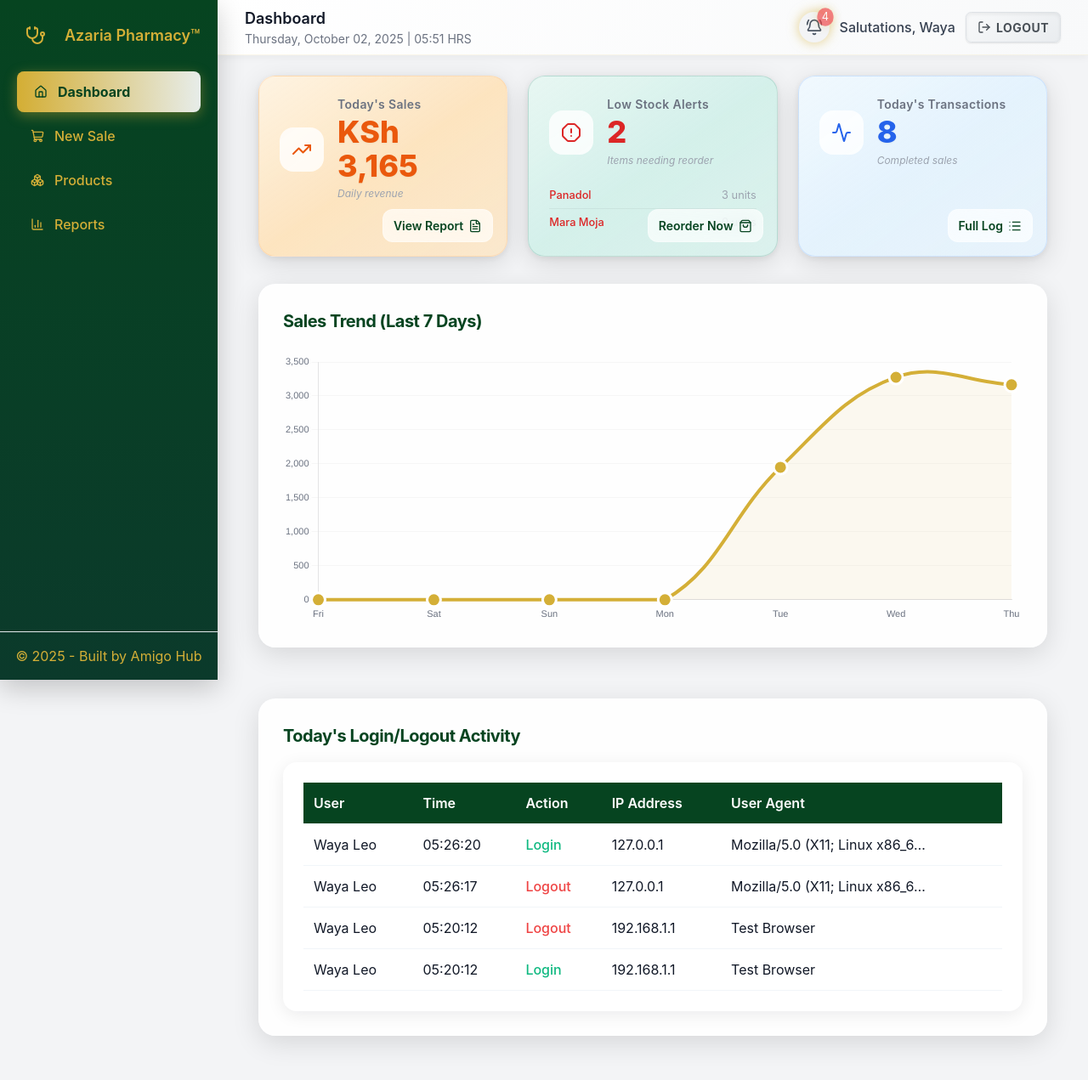
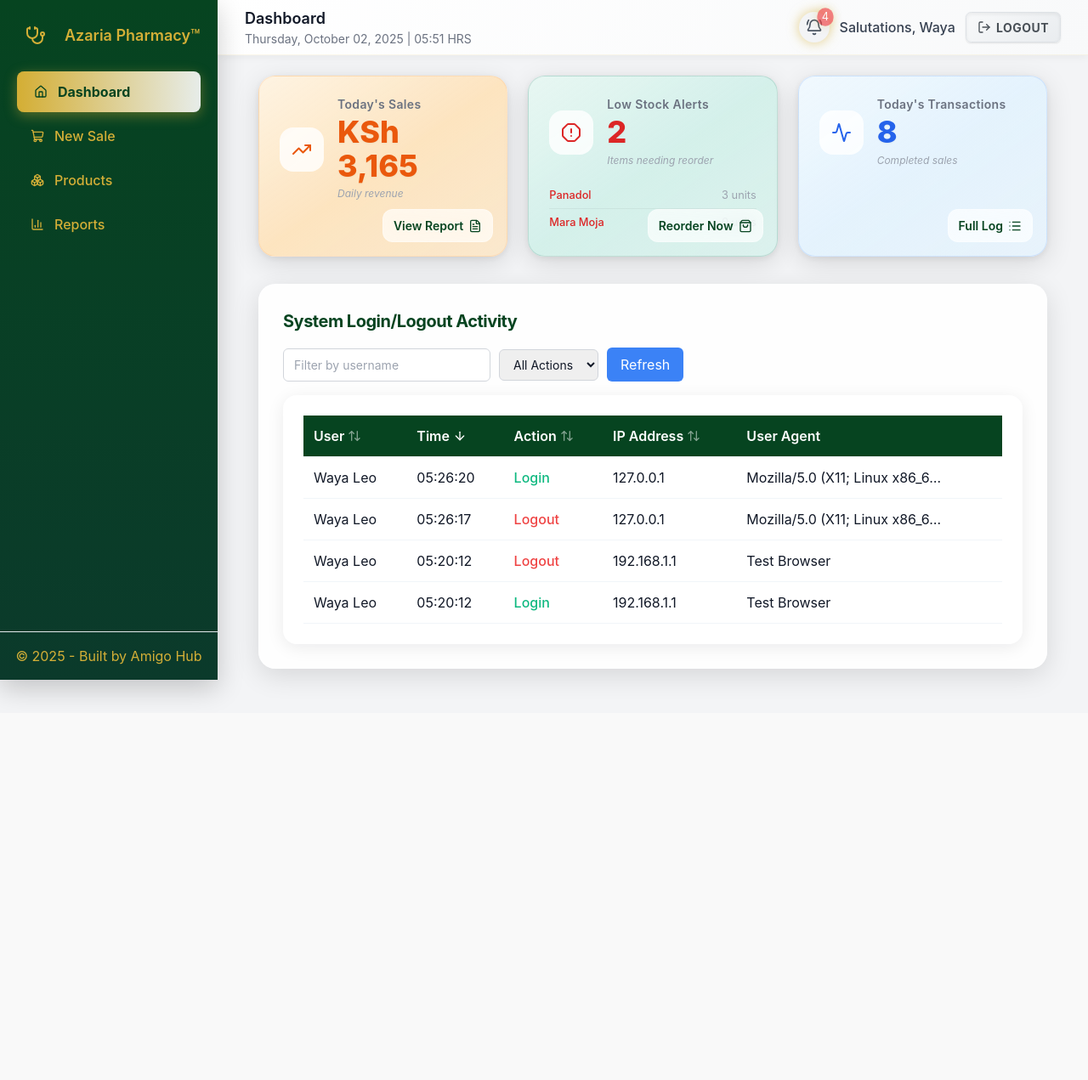
Before and after one commit to alexwaya0/pos, a Django app: page / in a window 1280 px wide. Shown: the whole page at 85% size. After the commit the page ends 827 px from the top, so only its background shows below. Run offline with Django 5.2, Linux system fonts and the light colour scheme; a user stored in the database is signed in; data comes from the database, SQL or seed files in the repository; both versions use the stored data as it was after the commit; some libraries are stand-ins or nearby versions.

Commit message:
login logout for admin

```diff
--- a/pos/templates/pos/dashboard.html
+++ b/pos/templates/pos/dashboard.html
@@ -158,25 +158,6 @@
   .low-stock-qty {
     color: #9ca3af;
   }
-  .chart-container {
-    background: rgba(255, 255, 255, 0.9);
-    border-radius: 20px;
-    box-shadow: 0 8px 32px rgba(0, 0, 0, 0.12);
-    padding: 28px;
-    margin-bottom: 28px;
-    backdrop-filter: blur(20px);
-    border: 1px solid rgba(255, 255, 255, 0.2);
-    transition: all 0.4s ease;
-  }
-  .chart-container:hover {
-    transform: translateY(-2px);
-    box-shadow: 0 16px 48px rgba(0, 0, 0, 0.15);
-  }
-  .chart-wrapper {
-    position: relative;
-    height: 320px;
-    margin-top: 20px;
-  }
   .logs-container {
     background: rgba(255, 255, 255, 0.9);
     border-radius: 20px;
@@ -190,6 +171,31 @@
   .logs-container:hover {
     transform: translateY(-2px);
     box-shadow: 0 16px 48px rgba(0, 0, 0, 0.15);
+  }
+  .filters {
+    display: flex;
+    align-items: center;
+    gap: 10px;
+    margin-bottom: 16px;
+    flex-wrap: wrap;
+  }
+  .filters input, .filters select {
+    padding: 8px 12px;
+    border: 1px solid #d1d5db;
+    border-radius: 6px;
+    font-size: 14px;
+  }
+  .filters button {
+    padding: 8px 16px;
+    background: #3b82f6;
+    color: white;
+    border: none;
+    border-radius: 6px;
+    cursor: pointer;
+    transition: background 0.2s;
+  }
+  .filters button:hover {
+    background: #2563eb;
   }
   .table-container {
     background: #ffffff;
@@ -216,6 +222,15 @@
     top: 0;
     z-index: 10;
   }
+  th a {
+    color: #ffffff;
+    text-decoration: none;
+    display: flex;
+    align-items: center;
+  }
+  th a:hover {
+    color: #ffffff;
+  }
   tr:hover {
     background-color: #f8fafc;
   }
@@ -355,34 +401,69 @@
     </div>
   </div>
 
-  <!-- Enhanced Charts Section -->
-  <div class="grid grid-cols-1 gap-6 mb-8">
-    <!-- Sales Trend Line Chart -->
-    <div class="chart-container">
-      <h3>Sales Trend (Last 7 Days)</h3>
-      <div class="chart-wrapper">
-        <canvas id="salesChart"></canvas>
-      </div>
-    </div>
-  </div>
-
   <!-- User Login/Logout Logs Section -->
   <div class="logs-container">
-    <h3>Today's Login/Logout Activity</h3>
-    <div class="table-container">
-      {% if user_logs %}
+    <h3>{{ logs_title }}</h3>
+    <div class="filters">
+      {% if role == 'admin' %}
+      <input type="text" id="userFilter" value="{{ user_filter }}" placeholder="Filter by username">
+      {% endif %}
+      <select id="actionFilter">
+        <option value="all" {% if action_filter == 'all' %}selected{% endif %}>All Actions</option>
+        <option value="login" {% if action_filter == 'login' %}selected{% endif %}>Login</option>
+        <option value="logout" {% if action_filter == 'logout' %}selected{% endif %}>Logout</option>
+      </select>
+      <button id="refreshLogs">Refresh</button>
+    </div>
+    <div id="logsContent" class="table-container">
       <table>
         <thead>
           <tr>
-              <th>User</th>
-              <th>Time</th>
-              <th>Action</th>
-              <th>IP Address</th>
+            <th>
+              <a href="?{% if sort_by == 'user' and order == 'asc' %}sort_by=user&order=desc{% else %}sort_by=user&order=asc{% endif %}&action_filter={{ action_filter }}&user_filter={{ user_filter }}&page=1" class="flex items-center">
+                User
+                {% if sort_by == 'user' %}
+                  {% if order == 'asc' %}<i data-lucide="arrow-up" class="ml-1 w-4 h-4"></i>{% else %}<i data-lucide="arrow-down" class="ml-1 w-4 h-4"></i>{% endif %}
+                {% else %}
+                  <i data-lucide="arrow-up-down" class="ml-1 w-4 h-4 opacity-50"></i>
+                {% endif %}
+              </a>
+            </th>
+            <th>
+              <a href="?{% if sort_by == 'timestamp' and order == 'asc' %}sort_by=timestamp&order=desc{% else %}sort_by=timestamp&order=asc{% endif %}&action_filter={{ action_filter }}&user_filter={{ user_filter }}&page=1" class="flex items-center">
+                Time
+                {% if sort_by == 'timestamp' %}
+                  {% if order == 'asc' %}<i data-lucide="arrow-up" class="ml-1 w-4 h-4"></i>{% else %}<i data-lucide="arrow-down" class="ml-1 w-4 h-4"></i>{% endif %}
+                {% else %}
+                  <i data-lucide="arrow-up-down" class="ml-1 w-4 h-4 opacity-50"></i>
+                {% endif %}
+              </a>
+            </th>
+            <th>
+              <a href="?{% if sort_by == 'action' and order == 'asc' %}sort_by=action&order=desc{% else %}sort_by=action&order=asc{% endif %}&action_filter={{ action_filter }}&user_filter={{ user_filter }}&page=1" class="flex items-center">
+                Action
+                {% if sort_by == 'action' %}
+                  {% if order == 'asc' %}<i data-lucide="arrow-up" class="ml-1 w-4 h-4"></i>{% else %}<i data-lucide="arrow-down" class="ml-1 w-4 h-4"></i>{% endif %}
+                {% else %}
+                  <i data-lucide="arrow-up-down" class="ml-1 w-4 h-4 opacity-50"></i>
+                {% endif %}
+              </a>
+            </th>
+            <th>
+              <a href="?{% if sort_by == 'ip_address' and order == 'asc' %}sort_by=ip_address&order=desc{% else %}sort_by=ip_address&order=asc{% endif %}&action_filter={{ action_filter }}&user_filter={{ user_filter }}&page=1" class="flex items-center">
+                IP Address
+                {% if sort_by == 'ip_address' %}
+                  {% if order == 'asc' %}<i data-lucide="arrow-up" class="ml-1 w-4 h-4"></i>{% else %}<i data-lucide="arrow-down" class="ml-1 w-4 h-4"></i>{% endif %}
+                {% else %}
+                  <i data-lucide="arrow-up-down" class="ml-1 w-4 h-4 opacity-50"></i>
+                {% endif %}
+              </a>
+            </th>
             <th>User Agent</th>
           </tr>
         </thead>
         <tbody>
-            {% for log in user_logs %}
+          {% for log in page_obj %}
             <tr>
               <td>{{ log.user.get_full_name|default:log.user.username }}</td>
               <td>{{ log.timestamp|date:"H:i:s" }}</td>
@@ -390,80 +471,94 @@
               <td>{{ log.ip_address|default:"N/A" }}</td>
               <td>{{ log.user_agent|truncatechars:30|default:"N/A" }}</td>
             </tr>
+          {% empty %}
+            <tr>
+              <td colspan="5" class="no-data">No login/logout activity today.</td>
+            </tr>
           {% endfor %}
         </tbody>
       </table>
-      {% else %}
-        <div class="no-data">No login/logout activity today.</div>
+      {% if page_obj.has_other_pages %}
+      <nav aria-label="Activity logs pagination">
+        <ul class="pagination">
+          {% if page_obj.has_previous %}
+            <li><a href="?page={{ page_obj.previous_page_number }}&sort_by={{ sort_by }}&order={{ order }}&action_filter={{ action_filter }}&user_filter={{ user_filter }}">Previous</a></li>
+          {% endif %}
+          {% for num in page_obj.paginator.page_range %}
+            {% if page_obj.number == num %}
+              <li class="active"><a href="?page={{ num }}&sort_by={{ sort_by }}&order={{ order }}&action_filter={{ action_filter }}&user_filter={{ user_filter }}">{{ num }}</a></li>
+            {% elif num > page_obj.number|add:"-3" and num < page_obj.number|add:"3" %}
+              <li><a href="?page={{ num }}&sort_by={{ sort_by }}&order={{ order }}&action_filter={{ action_filter }}&user_filter={{ user_filter }}">{{ num }}</a></li>
+            {% endif %}
+          {% endfor %}
+          {% if page_obj.has_next %}
+            <li><a href="?page={{ page_obj.next_page_number }}&sort_by={{ sort_by }}&order={{ order }}&action_filter={{ action_filter }}&user_filter={{ user_filter }}">Next</a></li>
+          {% endif %}
+        </ul>
+      </nav>
       {% endif %}
     </div>
   </div>
 </div>
 
-<!-- Chart.js CDN (Async Load for Perf) -->
-<script src="https://cdn.jsdelivr.net/npm/chart.js@4.4.0/dist/chart.umd.min.js" defer></script>
+<!-- Render Lucide icons lazily (Perf Boost) -->
+<script src="https://unpkg.com/lucide@latest/dist/umd/lucide.js" defer></script>
 
 <script>
   // Render Lucide icons lazily (Perf Boost)
   lucide.createIcons({lazy: true});
 
-  // Dynamic Charts (Load after DOM)
+  const role = '{{ role }}';
+  const refreshInterval = 30000; // 30 seconds
+
+  function debounce(func, wait) {
+    let timeout;
+    return function executedFunction(...args) {
+      const later = () => {
+        clearTimeout(timeout);
+        func(...args);
+      };
+      clearTimeout(timeout);
+      timeout = setTimeout(later, wait);
+    };
+  }
+
+  function refreshLogs(resetPage = false) {
+    const urlParams = new URLSearchParams(window.location.search);
+    urlParams.set('action_filter', document.getElementById('actionFilter').value);
+    if (role === 'admin') {
+      urlParams.set('user_filter', document.getElementById('userFilter').value);
+    }
+    if (resetPage) {
+      urlParams.set('page', '1');
+    }
+
+    fetch(`?${urlParams.toString()}`, {
+      headers: { 'X-Requested-With': 'XMLHttpRequest' }
+    })
+    .then(response => response.text())
+    .then(html => {
+      document.getElementById('logsContent').innerHTML = html;
+      lucide.createIcons({lazy: true});
+    })
+    .catch(error => console.error('Error refreshing logs:', error));
+  }
+
+  // Event listeners
   document.addEventListener('DOMContentLoaded', () => {
     // Trigger animation
     document.querySelector('.dashboard-container').style.opacity = '1';
 
-    // Enhanced Sales Trend Chart (Line) with smoother animations
-    const salesCtx = document.getElementById('salesChart').getContext('2d');
-    new Chart(salesCtx, {
-      type: 'line',
-      data: {
-        labels: {{ sales_labels|safe }},  // From view
-        datasets: [{
-          label: 'Revenue (KSh)',
-          data: {{ sales_trend_data|safe }},  // From view
-          borderColor: 'rgb(212, 175, 55)',
-          backgroundColor: 'rgba(212, 175, 55, 0.08)',
-          tension: 0.4,
-          fill: true,
-          borderWidth: 4,
-          pointBackgroundColor: 'rgb(212, 175, 55)',
-          pointBorderColor: '#fff',
-          pointBorderWidth: 3,
-          pointRadius: 8,
-          pointHoverRadius: 10
-        }]
-      },
-      options: {
-        responsive: true,
-        maintainAspectRatio: false,
-        plugins: {
-          legend: { display: false },
-          tooltip: {
-            backgroundColor: 'rgba(0, 0, 0, 0.8)',
-            titleFont: { size: 14 },
-            bodyFont: { size: 12 },
-            cornerRadius: 8
+    document.getElementById('actionFilter').addEventListener('change', () => refreshLogs(true));
+
+    if (role === 'admin') {
+      document.getElementById('userFilter').addEventListener('input', debounce(() => refreshLogs(true), 500));
     }
-        },
-        scales: {
-          y: {
-            beginAtZero: true,
-            grid: { color: 'rgba(0,0,0,0.03)' },
-            ticks: { color: '#6b7280', font: { size: 11 } }
-          },
-          x: {
-            grid: { display: false },
-            ticks: { color: '#6b7280', font: { size: 11 } }
-          }
-        },
-        interaction: { intersect: false, mode: 'index' },
-        elements: { point: { hoverRadius: 10 } },
-        animation: {
-          duration: 2000,
-          easing: 'easeOutQuart'
-        }
-      }
-    });
+
+    document.getElementById('refreshLogs').addEventListener('click', () => refreshLogs(false));
+
+    // Auto-refresh
+    setInterval(() => refreshLogs(false), refreshInterval);
   });
 </script>
 {% endblock %}
--- a/pos/views.py
+++ b/pos/views.py
@@ -6,9 +6,10 @@ from django.db import transaction
 from django.utils import timezone
 from django.core.mail import send_mail
 from django.urls import reverse
-from django.http import JsonResponse
+from django.http import JsonResponse, HttpResponse
 from decimal import Decimal
 from django.db.models import Sum, F, ExpressionWrapper, DecimalField, Count, Min
+from django.core.paginator import Paginator
 from .models import Branch, Product, ProductStock, Customer, Sale, SaleItem, UserActivityLog
 from .forms import ProductForm, ProductStockForm, SaleCreateForm
 from datetime import timedelta, datetime
@@ -48,18 +49,75 @@ def dashboard(request):
     low_stock_threshold = 10
     expiry_days_threshold = 60
 
-    # Last 7 days for shared date range (used for sales and now logs)
-    end_date = today
-    start_date = end_date - timedelta(days=6)
-    period_start = timezone.datetime.combine(start_date, timezone.datetime.min.time()).replace(tzinfo=timezone.get_current_timezone())
-    period_end = timezone.datetime.combine(end_date, timezone.datetime.max.time()).replace(tzinfo=timezone.get_current_timezone())
+    # User activity logs for today only
+    period_start = timezone.datetime.combine(today, timezone.datetime.min.time()).replace(tzinfo=timezone.get_current_timezone())
+    period_end = timezone.datetime.combine(today, timezone.datetime.max.time()).replace(tzinfo=timezone.get_current_timezone())
 
-    # User activity logs for last 7 days
-    user_logs = UserActivityLog.objects.filter(
-        timestamp__gte=period_start,
-        timestamp__lte=period_end
-    ).order_by('-timestamp')[:20]
-    context['user_logs'] = user_logs
+    action_filter = request.GET.get('action_filter', 'all')
+    sort_by = request.GET.get('sort_by', 'timestamp')
+    order = request.GET.get('order', 'desc')
+    direction = '-' if order == 'desc' else ''
+
+    if role == 'admin':
+        user_logs_qs = UserActivityLog.objects.filter(
+            timestamp__gte=period_start,
+            timestamp__lte=period_end
+        )
+        user_filter = request.GET.get('user_filter', '')
+        if user_filter:
+            user_logs_qs = user_logs_qs.filter(user__username__icontains=user_filter)
+        context['logs_title'] = "System Login/Logout Activity"
+        context['user_filter'] = user_filter
+    else:
+        user_logs_qs = UserActivityLog.objects.filter(
+            user=request.user,
+            timestamp__gte=period_start,
+            timestamp__lte=period_end
+        )
+        context['logs_title'] = "Today's Login/Logout Activity"
+        context['user_filter'] = ''
+
+    if action_filter != 'all':
+        user_logs_qs = user_logs_qs.filter(action=action_filter)
+
+    if role == 'admin':
+        if sort_by == 'user':
+            user_logs_qs = user_logs_qs.order_by(direction + 'user__username')
+        elif sort_by == 'timestamp':
+            user_logs_qs = user_logs_qs.order_by(direction + 'timestamp')
+        elif sort_by == 'action':
+            user_logs_qs = user_logs_qs.order_by(direction + 'action')
+        elif sort_by == 'ip_address':
+            user_logs_qs = user_logs_qs.order_by(direction + 'ip_address')
+        else:
+            user_logs_qs = user_logs_qs.order_by('-timestamp')
+    else:
+        if sort_by == 'timestamp':
+            user_logs_qs = user_logs_qs.order_by(direction + 'timestamp')
+        elif sort_by == 'action':
+            user_logs_qs = user_logs_qs.order_by(direction + 'action')
+        else:
+            user_logs_qs = user_logs_qs.order_by('-timestamp')
+
+    paginator = Paginator(user_logs_qs, 10)
+    page_number = request.GET.get('page')
+    page_obj = paginator.get_page(page_number)
+
+    context['page_obj'] = page_obj
+    context['sort_by'] = sort_by
+    context['order'] = order
+    context['action_filter'] = action_filter
+
+    if request.META.get('HTTP_X_REQUESTED_WITH') == 'XMLHttpRequest':
+        partial_context = {
+            'page_obj': page_obj,
+            'sort_by': sort_by,
+            'order': order,
+            'action_filter': action_filter,
+            'user_filter': context.get('user_filter', ''),
+            'role': role,
+        }
+        return render(request, "pos/dashboard_logs_partial.html", partial_context)
 
     if role in ['cashier', 'manager']:
         try:
@@ -77,19 +135,6 @@ def dashboard(request):
         )
         prescriptions_today = Sale.objects.filter(branch=branch, created_at__date=today).count()  # Proxy for prescriptions
 
-        # Last 7 days sales for chart
-        daily_sales = []
-        current_date = start_date
-        while current_date <= end_date:
-            day_sales = Sale.objects.filter(
-                branch=branch,
-                created_at__date=current_date
-            ).aggregate(total=Sum('total'))['total'] or 0
-            daily_sales.append(float(day_sales))
-            current_date += timedelta(days=1)
-        sales_trend_data = daily_sales  # For line chart
-        sales_labels = [d.strftime('%a') for d in (start_date + timedelta(n) for n in range(7))]
-
         recent_sales = Sale.objects.filter(branch=branch).select_related('branch', 'customer').prefetch_related('items__product').order_by('-created_at')[:10]
 
         context.update({
@@ -98,8 +143,6 @@ def dashboard(request):
             'near_expiries': near_expiries,
             'prescriptions_today': prescriptions_today,
             'low_stock_count': low_stocks.count(),
-            'sales_trend_data': sales_trend_data,
-            'sales_labels': sales_labels,
             'recent_sales': recent_sales,
         })
 
@@ -116,18 +159,6 @@ def dashboard(request):
         )
         prescriptions_today = Sale.objects.filter(created_at__date=today).count()
 
-        # Last 7 days sales for chart (all branches)
-        daily_sales = []
-        current_date = start_date
-        while current_date <= end_date:
-            day_sales = Sale.objects.filter(
-                created_at__date=current_date
-            ).aggregate(total=Sum('total'))['total'] or 0
-            daily_sales.append(float(day_sales))
-            current_date += timedelta(days=1)
-        sales_trend_data = daily_sales
-        sales_labels = [d.strftime('%a') for d in (start_date + timedelta(n) for n in range(7))]
-
         branches = Branch.objects.all()
         branch_sales = {
             b.name: Sale.objects.filter(branch=b).aggregate(total=Sum('total'))['total'] or 0
@@ -143,8 +174,6 @@ def dashboard(request):
             'near_expiries': near_expiries,
             'prescriptions_today': prescriptions_today,
             'low_stock_count': low_stocks.count(),
-            'sales_trend_data': sales_trend_data,
-            'sales_labels': sales_labels,
             'recent_sales': recent_sales,
         })
 
```
Also changed, not shown: other parts of pos/templates/pos/dashboard.html (+37 -6 lines), pos/templates/pos/dashboard_logs_partial.html (added, +82 -0 lines), db.sqlite3. Lines whose indentation alone changed are shown as unchanged.
